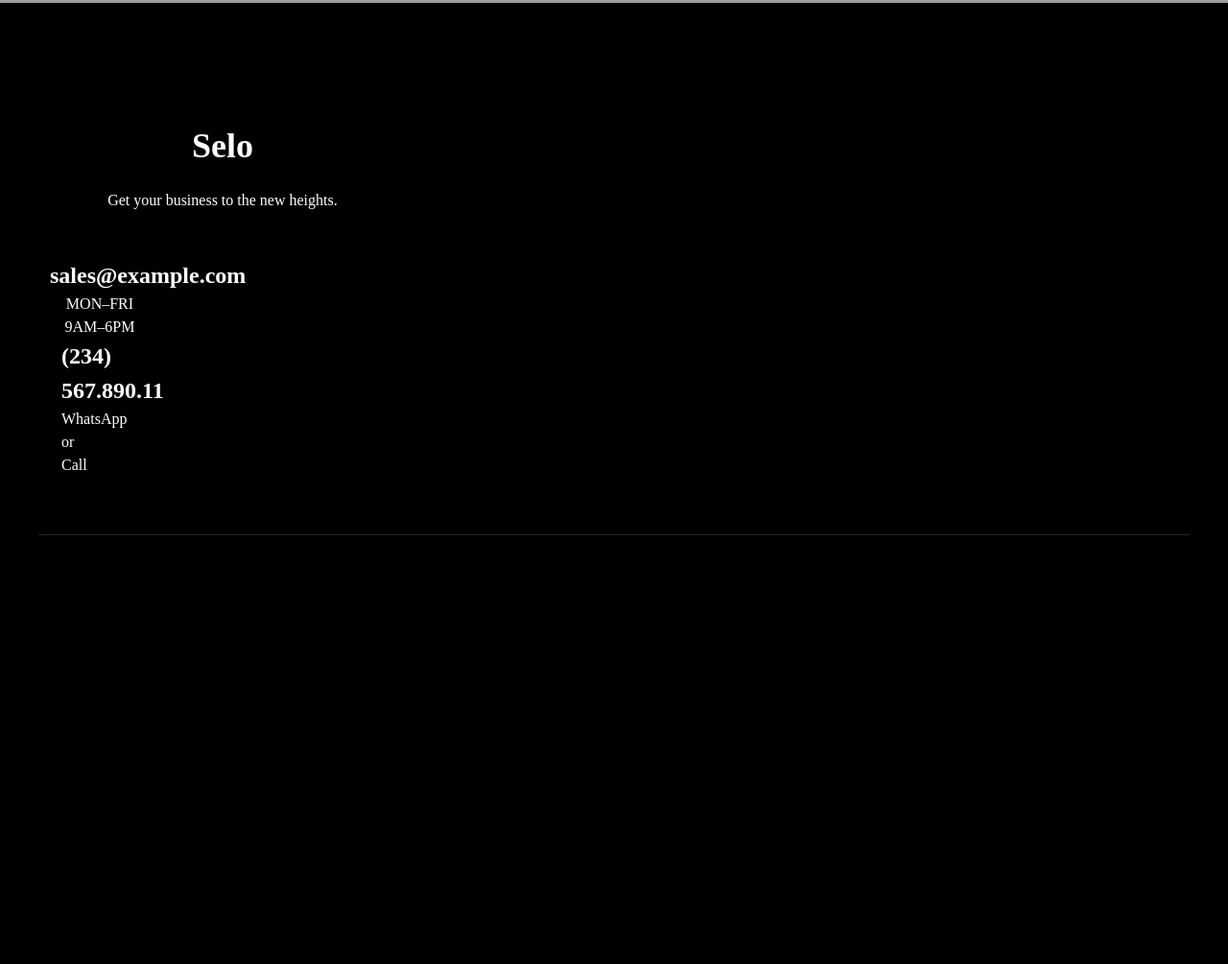
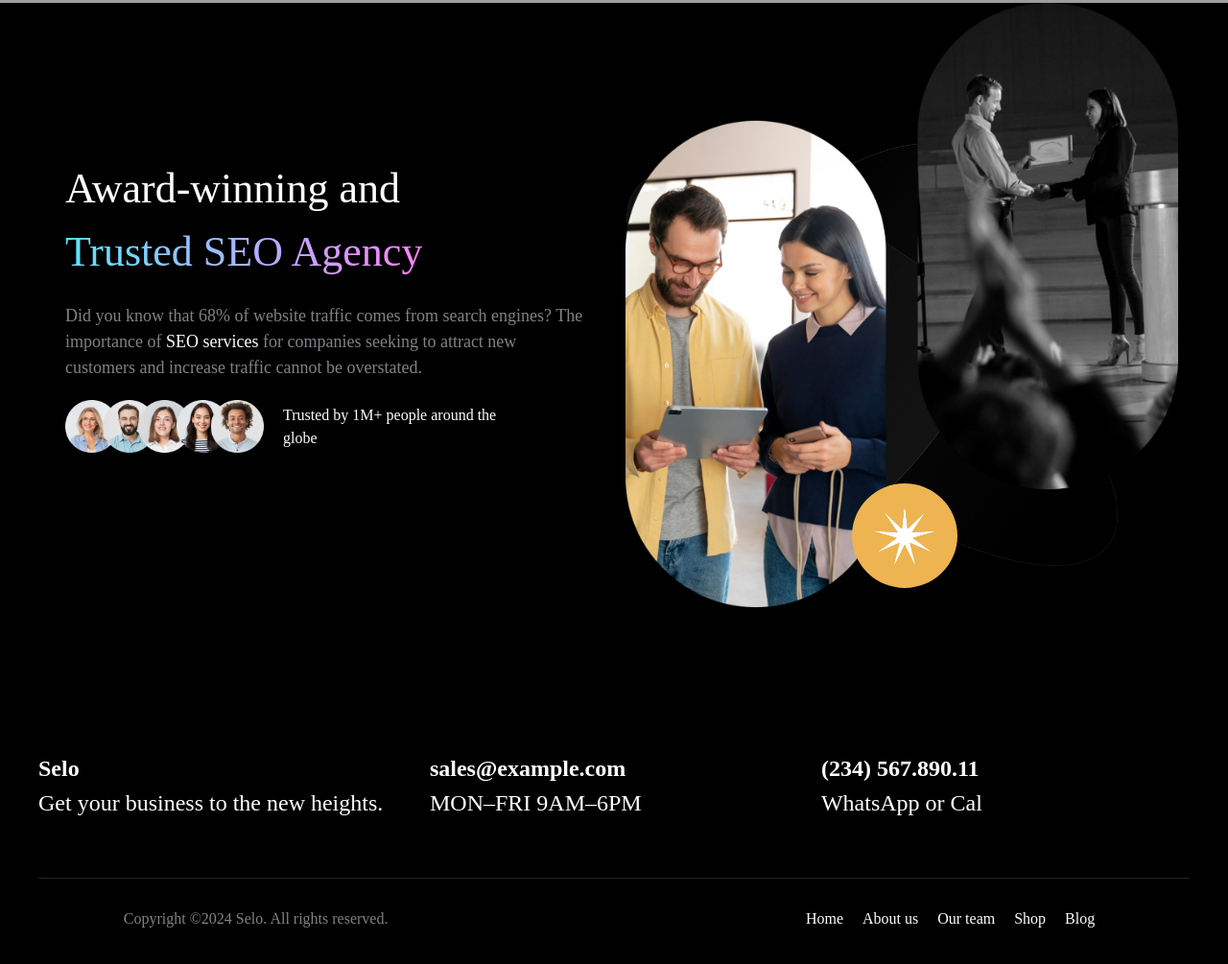
Before and after one commit to anashali01/Selo-clone, a plain HTML site: page index.html in a window 1280 px wide. Shown: the part 3233-4238 px from the top of the page at 96% size. Before the commit the page ends 3791 px from the top, so only its background shows below. Drawn offline with Linux system fonts and the light colour scheme; grey boxes are pictures that could not be loaded; a web font is replaced by a local one.

Commit message:
footer complete

```diff
--- a/assets/Css/style.css
+++ b/assets/Css/style.css
@@ -223,20 +223,20 @@ header .menu ul li:hover .drop-down{
     line-height: 1.2;
     font-weight: var(--fw-600);
 }
-.banner .banner-content h1 .clip,.service .title h2 .clip,.scientific-banner .scientific-content h2 .clip,.seo .title h2 .clip{
+.banner .banner-content h1 .clip,.service .title h2 .clip,.scientific-banner .scientific-content h2 .clip,.seo .title h2 .clip,.award-section .award-content h2 .clip{
     background-image: var(--primary-color);
     background-clip: text;
     display: inline-block;
 }
-.banner .banner-content h1 .clip span,.service .title h2 .clip span,.scientific-banner .scientific-content h2 .clip span,.seo .title h2 .clip span{
+.banner .banner-content h1 .clip span,.service .title h2 .clip span,.scientific-banner .scientific-content h2 .clip span,.seo .title h2 .clip span,.award-section .award-content h2 .clip span{
     color: transparent;
 }
-.banner .banner-content p, .service-content p, .scientific-banner .scientific-content p, .seo .title p{
+.banner .banner-content p, .service-content p, .scientific-banner .scientific-content p, .seo .title p,.award-section .award-content p{
     padding: 20px 0;
     color: var(--dark-color);
     font-size: var(--fs-18);
 }
-.banner .banner-content p span, .service-content p span, .scientific-banner .scientific-content p span, .seo .title p span{
+.banner .banner-content p span, .service-content p span, .scientific-banner .scientific-content p span, .seo .title p span,.award-section .award-content p span{
     color: var(--white-color);
 }
 .banner .banner-content a{
@@ -415,26 +415,91 @@ header .menu ul li:hover .drop-down{
 }
 /* SEO END */
 
+/* AWARD_SECTION START */
+.award-section{
+    position: relative;
+}
+.award-overlay{
+    background: url('../Images/banner-bg2.png');
+    position: absolute;
+    background-repeat: no-repeat;
+    background-size: 40% auto;
+    width: 100%;
+    height: 100%;
+    left: 0;
+    background-position: 85% 80%;
+    opacity: 0.9;
+    z-index: -1;
+}
+.award-overlay-2{
+    background-image: url('../Images/38rfy.png');
+   background-repeat: no-repeat;
+   background-position: 75% 80%;
+   background-size: 30% auto;
+   position: absolute;
+   left: 0;
+   top: 0;
+   z-index: -1;
+   width: 100%;
+   height: 100%;
+   opacity: 0.9;
+}
+.award-section .award-content{
+    padding: 16px;
+}
+.award-section .award-content h2{
+    font-size: var(--fs-44);
+    font-weight: 500;
+    font-family: var(--lexend-deca);
+}
+
+.award-section .award-content .globe-people img{
+    width: 207px;
+    display: inline-block;
+}
+.award-section .award-content .globe-people span{
+    font-size: var(--fs-16);
+    margin-left: 20px;
+}
+
+.award-section .award-image .star{
+    position: absolute;
+    width: 110px;
+    right: 22%;
+    bottom: 20px;
+    background-color: #EDB451;
+    border-radius: 50%;
+    border: 23px solid #EDB451;
+}
+/* AWARD_SECTION END */
 
 /* FOOTER START */
 .selo-footer{
-    border-bottom: 1px solid #212529;
-    text-align: center;
     padding: 60px 0;
     margin-top: 30px;
 }
-.selo-footer .selo-business{
-    padding: 32px 50px;
+.footer{
+    border-bottom: 1px solid #212529;
+    padding: 60px 0;
+}
+.footer h2{
+    font-family: var(--lexend-deca);
+    font-size: var(--fs-24);
+}
+.footer p{
+    font-size: var(--fs-24);
+    font-weight: var(--fw-400);
+}
 
+.selo-footer .footer-nav{
+    text-align: center;
+    margin-top: 30px;
 }
-.selo-footer .selo-business h2{
-    font-size: 36px;
-    font-family: var(--lexend-deca);
-    margin-bottom: 18px;
+.selo-footer .footer-nav span{
+    font-size: var(--fs-16);
+    color: var(--dark-color);
 }
-.selo-footer .selo-business p{
-    font-size: var(--fs-16);
-    font-family: var(--lexend-deca);
-    margin-bottom: 16px;
+.selo-footer .footer-nav ul li{
+    margin-right: 20px;
 }
 /* FOOTER END */
--- a/index.html
+++ b/index.html
@@ -379,33 +379,81 @@
     </section>
     <!-- SEO END -->
 
+    <section class="award-section">
+        <div class="container">
+            <div class="award-overlay "></div>
+            <div class="award-overlay-2"></div>
+            <div class="row align-center">
+                <div class="col-6">
+                    <div class="award-content">
+                        <h2>Award-winning and
+                            <div class="clip">
+                                <span>Trusted SEO Agency</span>
+                            </div>
+                        </h2>
+
+                        <p>Did you know that 68% of website traffic comes from search engines? The importance of
+                            <span>
+                                SEO services</span> for companies seeking to attract new customers and increase
+                            traffic
+                            cannot be overstated.
+                        </p>
+
+                        <div class="globe-people align-center d-flex">
+                            <img src="assets/Images/globe-pepole.png" alt="">
+                            <span>Trusted by 1M+ people around the <br> globe</span>
+                        </div>
+
+
+                    </div>
+                </div>
+                <div class="col-6">
+                    <div class="award-image">
+                        <img src="assets/Images/Award-image.png" alt="">
+                        <img src="assets/Images/banner-star.png" alt="" class="star">
+                    </div>
+                </div>
+            </div>
+        </div>
+    </div>
+</section>
+
     <!-- FOOTER START -->
-     <footer>
-        <div class="container selo-footer">
+     <footer class="selo-footer">
+        <div class="container footer">
             <div class="row d-flex">
                 <div class="col-4">
-                    <div class="selo-business">
                     <h2>Selo</h2>
                     <p>Get your business to the
-                    new heights.</p>
+                        new heights.</p>
+
                 </div>
                 <div class="col-4">
-                    <div class="selo-email">
                     <h2>sales@example.com</h2>
                     <p>MON–FRI 9AM–6PM</p>
                 </div>
                 <div class="col-4">
-                    <div class="selo-number">
                     <h2>(234) 567.890.11</h2>
-                    <p>WhatsApp or Call</p>
-                </div>
-                <!-- <div class="copyright">
-                    <p>Copyright ©2024 Selo. All rights reserved.</p>
-                </div> -->
+                    <p>WhatsApp or Cal</p>
                 </div>
             </div>
         </div>
-     </footer>
+
+        <div class="footer-nav d-flex">
+            <div class="col-5">
+                <span>Copyright ©2024 Selo. All rights reserved.</span>
+            </div>
+            <div class="col-6">
+                <ul class="d-flex justify-end">
+                    <li><a href="#">Home</a></li>
+                    <li><a href="#">About us</a></li>
+                    <li><a href="#">Our team</a></li>
+                    <li><a href="#">Shop</a></li>
+                    <li><a href="#">Blog</a></li>
+                </ul>
+            </div>
+        </div>
+    </footer>
     <!-- FOOTER END -->
 
 
```
